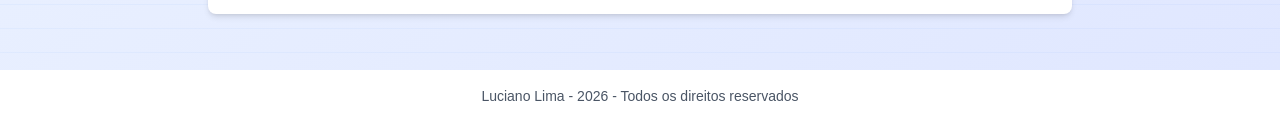
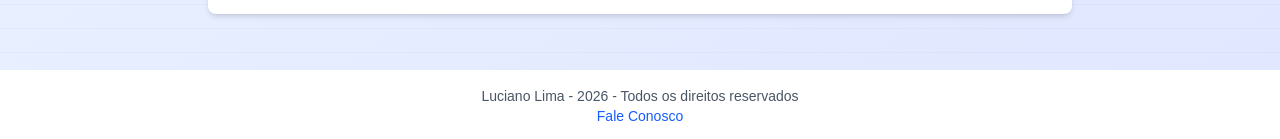
Before and after one commit to LVL-1716/tarefas-app, a Next.js app: page / in a window 1280 px wide. Shown: the part 1003-1142 px from the top of the page. Built offline with nearby package versions, Linux system fonts and the light colour scheme.

Commit message:
Seção Fale Conosco

```diff
--- a/app/layout-client.tsx
+++ b/app/layout-client.tsx
@@ -13,7 +13,15 @@ export default function LayoutClient({ children }: { children: ReactNode }) {
       {children}
       <ToastContainer toasts={toasts} onRemove={removerToast} />
       <footer className="w-full text-center py-4 text-sm text-gray-600 dark:text-gray-300 bg-white/80 dark:bg-gray-900/80 backdrop-blur">
-        Luciano Lima - 2026 - Todos os direitos reservados
+        <div>Luciano Lima - 2026 - Todos os direitos reservados</div>
+        <div>
+          <a
+            href="mailto:lvlbrasil@gmail.com?subject=Contato%20via%20aplica%C3%A7%C3%A3o&body=Ol%C3%A1%2C%0D%0A%0D%0AGostaria%20de%20entrar%20em%20contato%20sobre%20..."
+            className="text-blue-600 hover:text-blue-800 dark:text-blue-400 dark:hover:text-blue-300"
+          >
+            Fale Conosco
+          </a>
+        </div>
       </footer>
       <Analytics />
     </>
```
